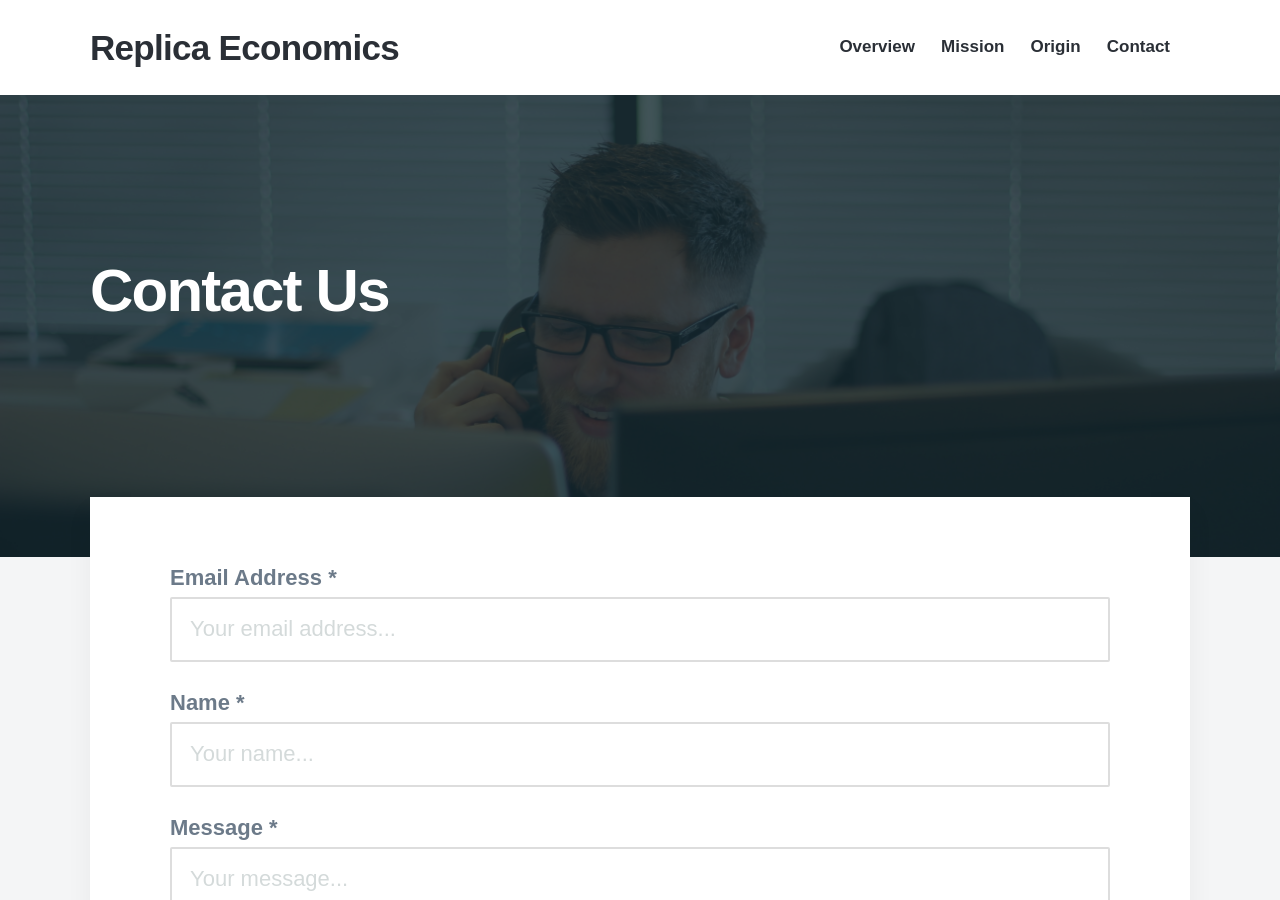
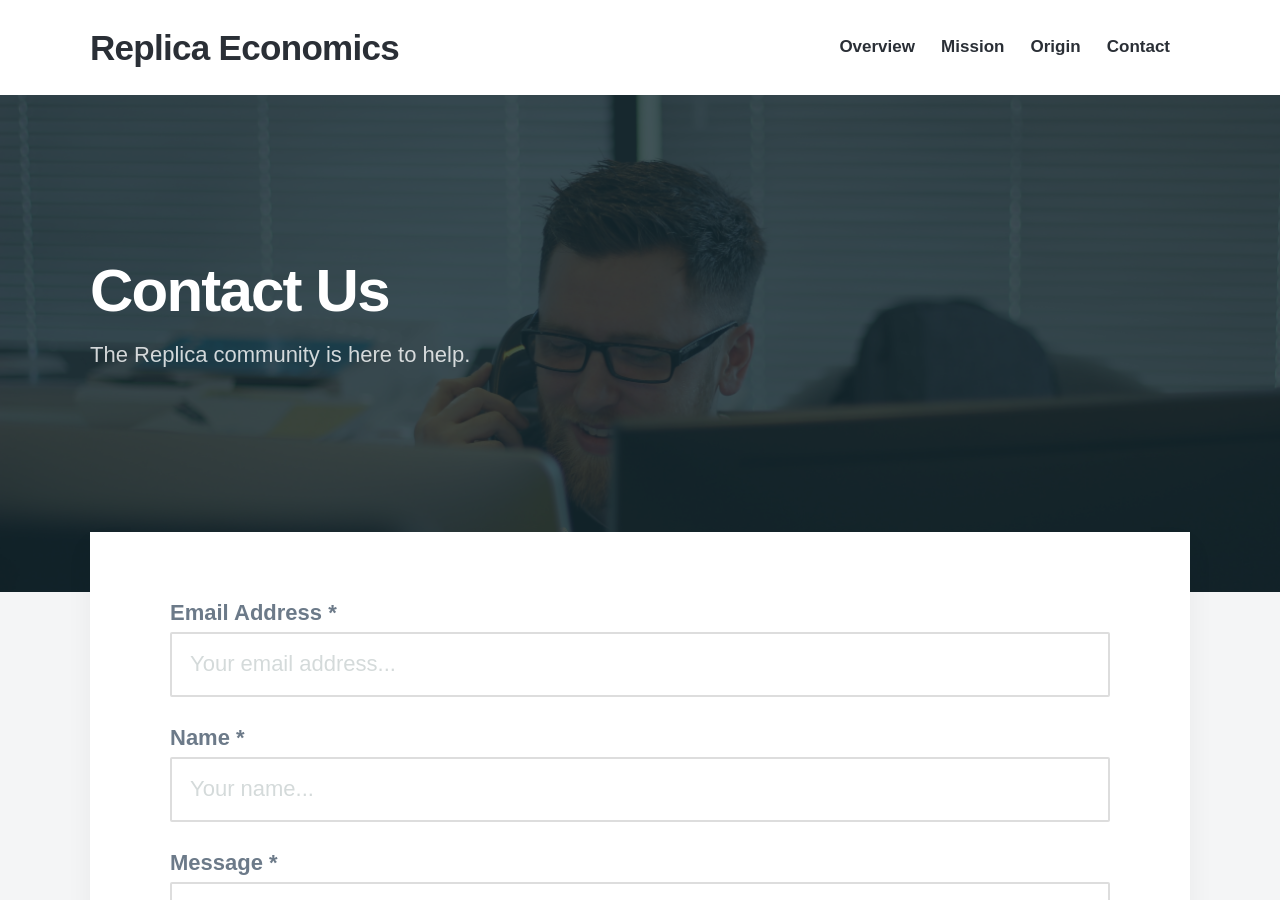
Before and after one commit to ishyu/Replica-Economics, a Jekyll site: the page built from _pages/contact.md, in a window 1280 px wide and 900 px high. Built offline with Jekyll 4.4.1, drawn with Linux system fonts in a browser that asks for light colours; nearby versions of some CDN libraries; some web fonts are replaced.

Commit message:
Update contact.md

```diff
--- a/_pages/contact.md
+++ b/_pages/contact.md
@@ -1,6 +1,6 @@
 ---
 title: Contact Us
-subtitle:
+subtitle: The Replica community is here to help.
 description: Questions or concerns? Complete the form to reachout to us!
 featured_image: /images/contact2.jpg
 ---
```
